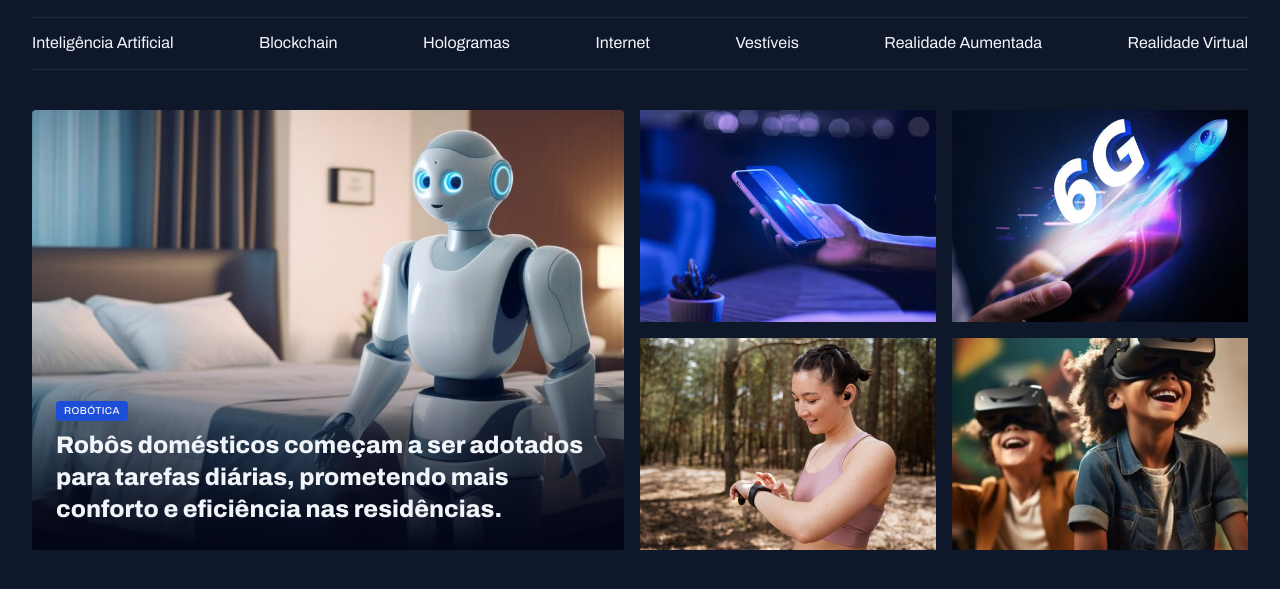
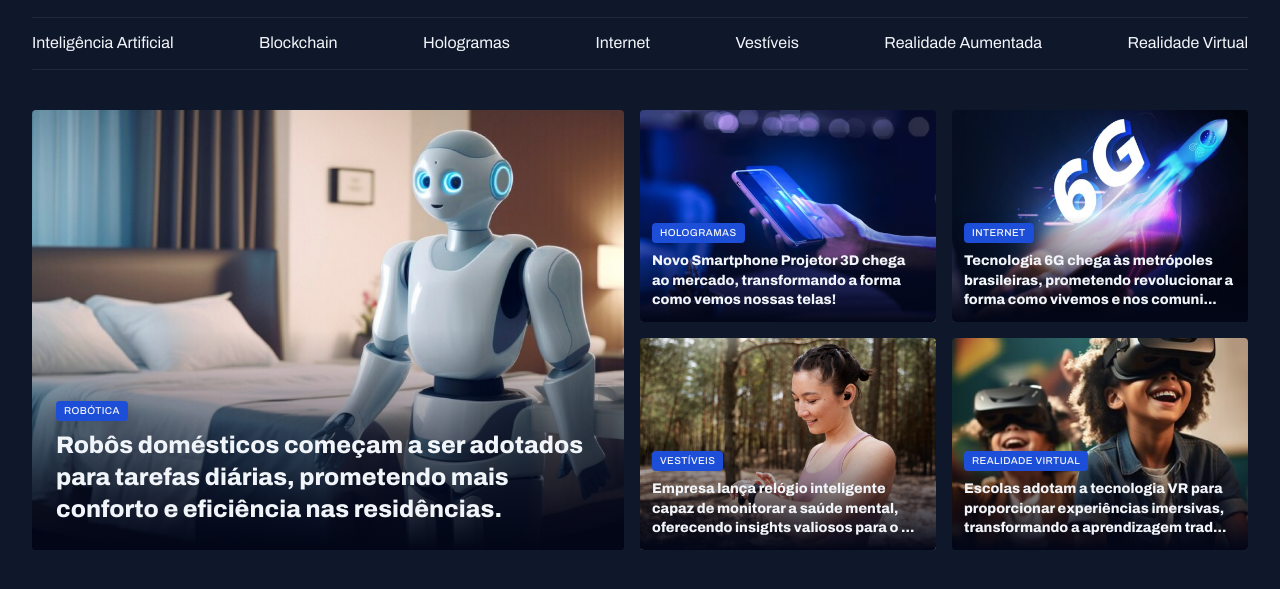
Before and after one commit to juliasalvador19/portal-noticias, a plain HTML site: page index.html in a window 1280 px wide. Shown: the part 45-634 px from the top of the page. Drawn offline with Linux system fonts and the light colour scheme.

Commit message:
Finalizando a seção destaques

```diff
--- a/index.html
+++ b/index.html
@@ -40,7 +40,7 @@
     <main class="grid container">
         <section id="featured" class="grid grid-flow-col gap-16">
             <figure class="card">
-                <img src="assets/images/Image 01.png" alt="">
+                <img src="assets/images/Image 01.png" alt="Robôs domésticos começam a ser adotados para tarefas diárias, prometendo mais conforto e eficiência nas residências.">
                 <figcaption>
                     <span class="content-tag">robótica</span>
                     <h2 class="text-2xl">
@@ -50,21 +50,39 @@
             </figure>
 
             <div class="grid grid-cols-2 gap-16">
-                <div>
-                    <img src="assets/images/Image 02.png" alt="">
-                </div>
+                <figure class="card">
+                    <img src="assets/images/Image 02.png" alt="Novo Smartphone Projetor 3D chega ao mercado, transformando a forma como vemos nossas telas!">
+                    <figcaption>
+                        <span class="content-tag">hologramas</span>
+                        <h2 class="text-lg">Novo Smartphone Projetor 3D chega ao mercado, transformando a forma como vemos nossas telas!</h2>
+                    </figcaption>
 
-                <div>
-                    <img src="assets/images/Image 03.png" alt="">
-                </div>
+                </figure>
 
-                <div>
-                    <img src="assets/images/Image 04.png" alt="">
-                </div>
+                <figure class="card">
+                    <img src="assets/images/Image 03.png" alt="Tecnologia 6G chega às metrópoles brasileiras, prometendo revolucionar a forma como vivemos e nos comunicamos.">
+                    <figcaption>
+                        <span class="content-tag">internet</span>
+                        <h2 class="text-lg">Tecnologia 6G chega às metrópoles brasileiras, prometendo revolucionar a forma como vivemos e nos comuni...</h2>
+                    </figcaption>
+                </figure>
 
-                <div>
-                    <img src="assets/images/Image 05.png" alt="">
-                </div>
+                <figure class="card">
+                    <img src="assets/images/Image 04.png" alt="Empresa lança relógio inteligente capaz de monitorar a saúde mental, oferecendo insights valiosos para o bem-estar pessoal.">
+                    <figcaption>
+                        <span class="content-tag">vestíveis</span>
+                        <h2 class="text-lg">Empresa lança relógio inteligente capaz de monitorar a saúde mental, oferecendo insights valiosos para o ...
+                        </h2>
+                    </figcaption>
+                </figure>
+
+                <figure class="card">
+                    <img src="assets/images/Image 05.png" alt="Escolas adotam a tecnologia VR para proporcionar experiências imersivas, transformando a aprendizagem tradicional.">
+                    <figcaption>
+                        <span class="content-tag">realidade virtual</span>
+                        <h2 class="text-lg">Escolas adotam a tecnologia VR para proporcionar experiências imersivas, transformando a aprendizagem trad...</h2>
+                    </figcaption>
+                </figure>
             </div>
         </section>
     </main>
--- a/styles/sections.css
+++ b/styles/sections.css
@@ -27,6 +27,10 @@
         bottom: 0;
         padding: 24px;
 
+        &:has(.text-lg) {
+            padding: 12px;
+        }
+
         h2 {
             margin-top: 8px;
         }
```
